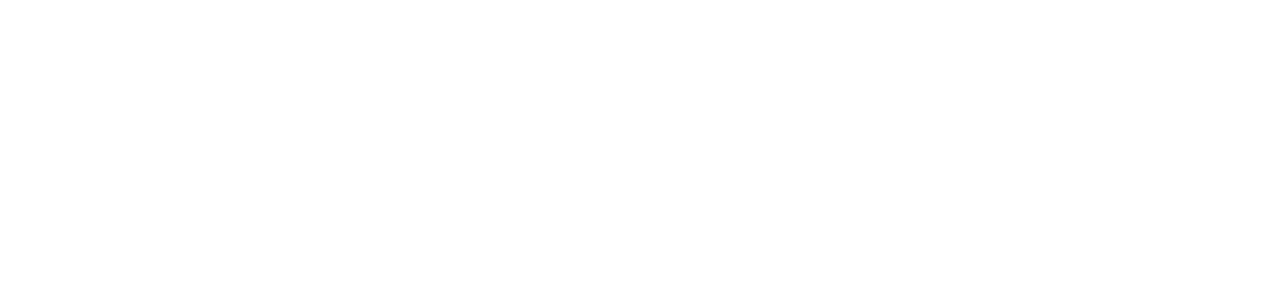
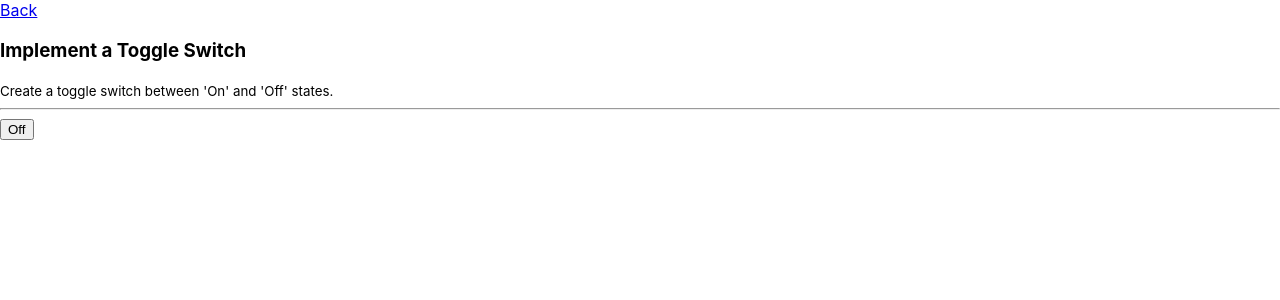
Before and after one commit to TechNightFury/React-Live-Coding, a React (Create React App) app: page /toggle in a window 1280 px wide. Before the commit this address had no page. Shown: the top 300 px of the page. Built offline with nearby package versions, Linux system fonts and the light colour scheme.

Commit message:
feat: completed the Toggle switch component

```diff
--- a/src/App.js
+++ b/src/App.js
@@ -3,6 +3,7 @@
 
 import Layout from './pages/Layout';
 import Counter from './pages/Counter';
+import Toggle from './pages/Toggle';
 
 function App() {
   return (
@@ -10,6 +11,7 @@
       <Routes>
         <Route path='/' element={<Layout />} />
         <Route path='counter' element={<Counter />} />
+        <Route path='toggle' element={<Toggle />} />
       </Routes>
     </Router>
   );
--- a/src/pages/Layout.js
+++ b/src/pages/Layout.js
@@ -4,7 +4,16 @@
 const Layout = () => {
     return (
         <>
-            <Link to='/counter'>Create a counter.</Link>
+            <nav>
+                <ul>
+                    <li>
+                        <Link to='/counter'>Create a counter.</Link>
+                    </li>
+                    <li>
+                        <Link to='/toggle'>Implement a Toggle Switch.</Link>
+                    </li>
+                </ul>
+            </nav>
         </>
     )
 };
--- /dev/null
+++ b/src/pages/Toggle.js
@@ -0,0 +1,22 @@
+import React, { useState} from "react";
+import { Link } from "react-router-dom";
+
+const Toggle = () => {
+    const [ isOn, setIsOn ] = useState(false);
+
+    return (
+        <>
+            <Link to='/'>Back</Link>
+
+            <h3>Implement a Toggle Switch</h3>
+            <small>Create a toggle switch between 'On' and 'Off' states.</small>
+            <hr />
+
+            <button onClick={() => setIsOn(!isOn)}>
+                { isOn ? 'On' : 'Off' }
+            </button>
+        </>
+    )
+};
+
+export default Toggle;
```
